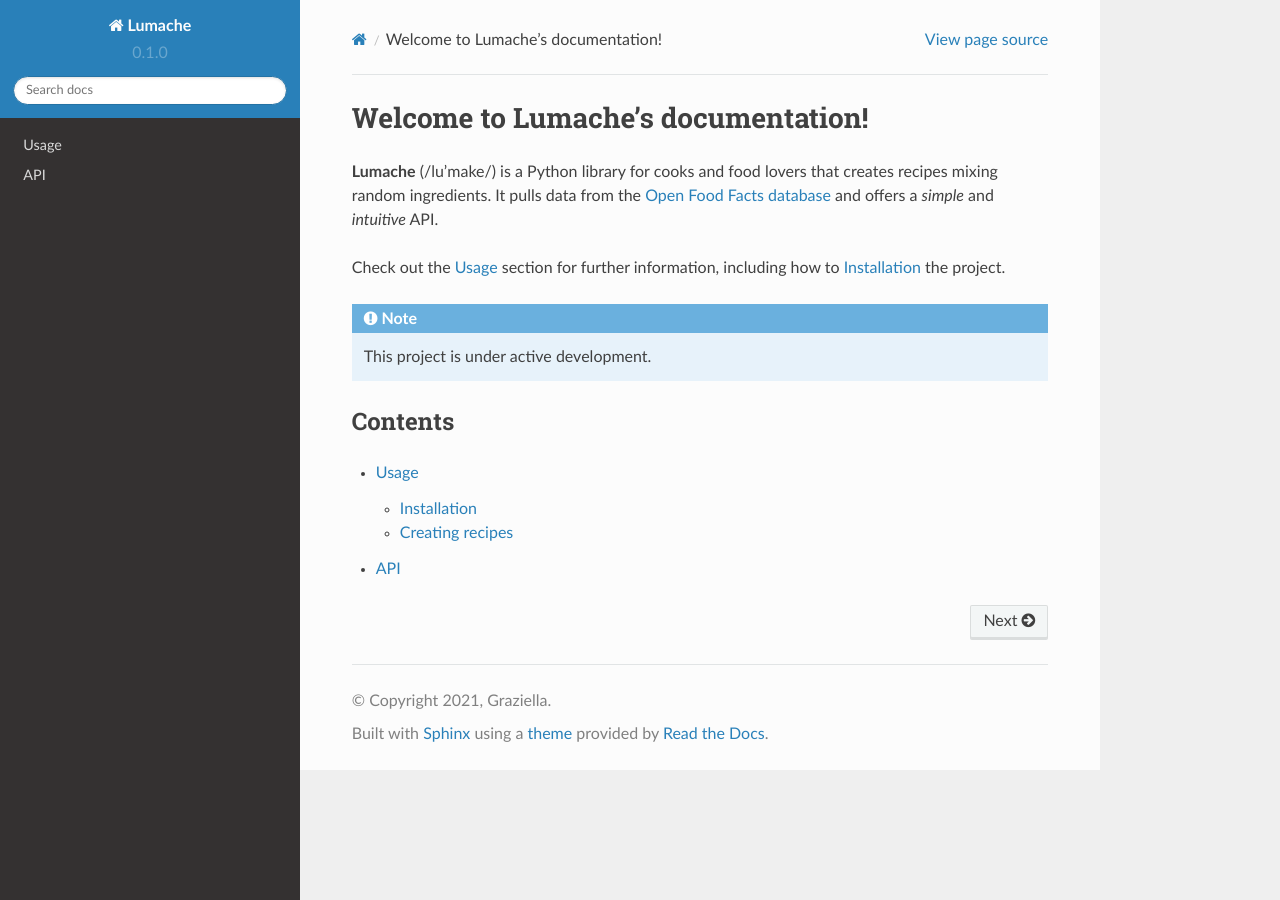
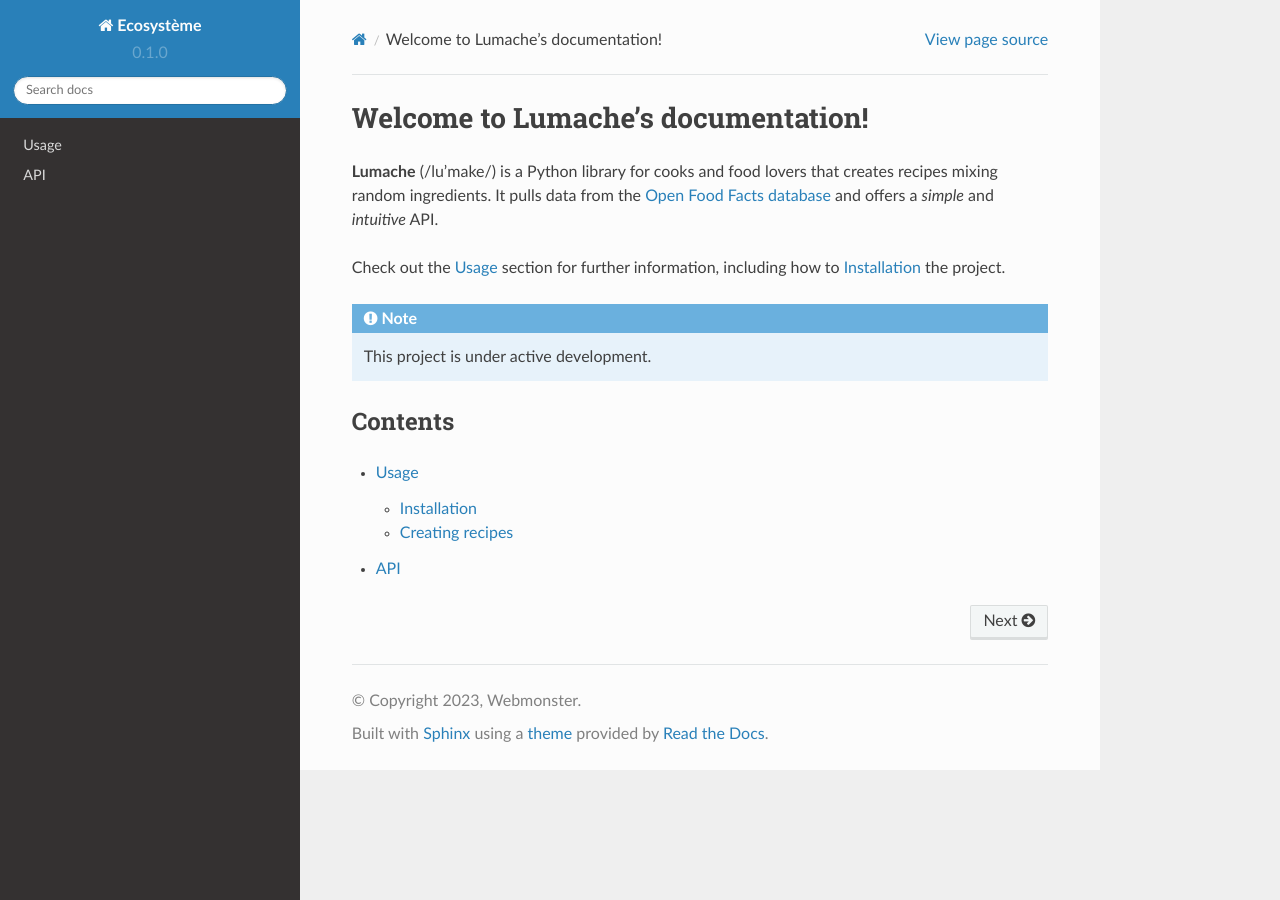
Before and after one commit to WebmonsterA/ecosysteme, a Sphinx documentation site: the page built from docs/source/index.rst, in a window 1280 px wide. Built offline with Sphinx 7.4.7 and the Read the Docs theme 2.0.0, drawn with Linux system fonts in a browser that asks for light colours.

Commit message:
Update conf.py

```diff
--- a/docs/source/conf.py
+++ b/docs/source/conf.py
@@ -2,9 +2,9 @@
 
 # -- Project information
 
-project = 'Lumache'
-copyright = '2021, Graziella'
-author = 'Graziella'
+project = 'Ecosystème'
+copyright = '2023, Webmonster'
+author = 'Webmonster'
 
 release = '0.1'
 version = '0.1.0'
```
